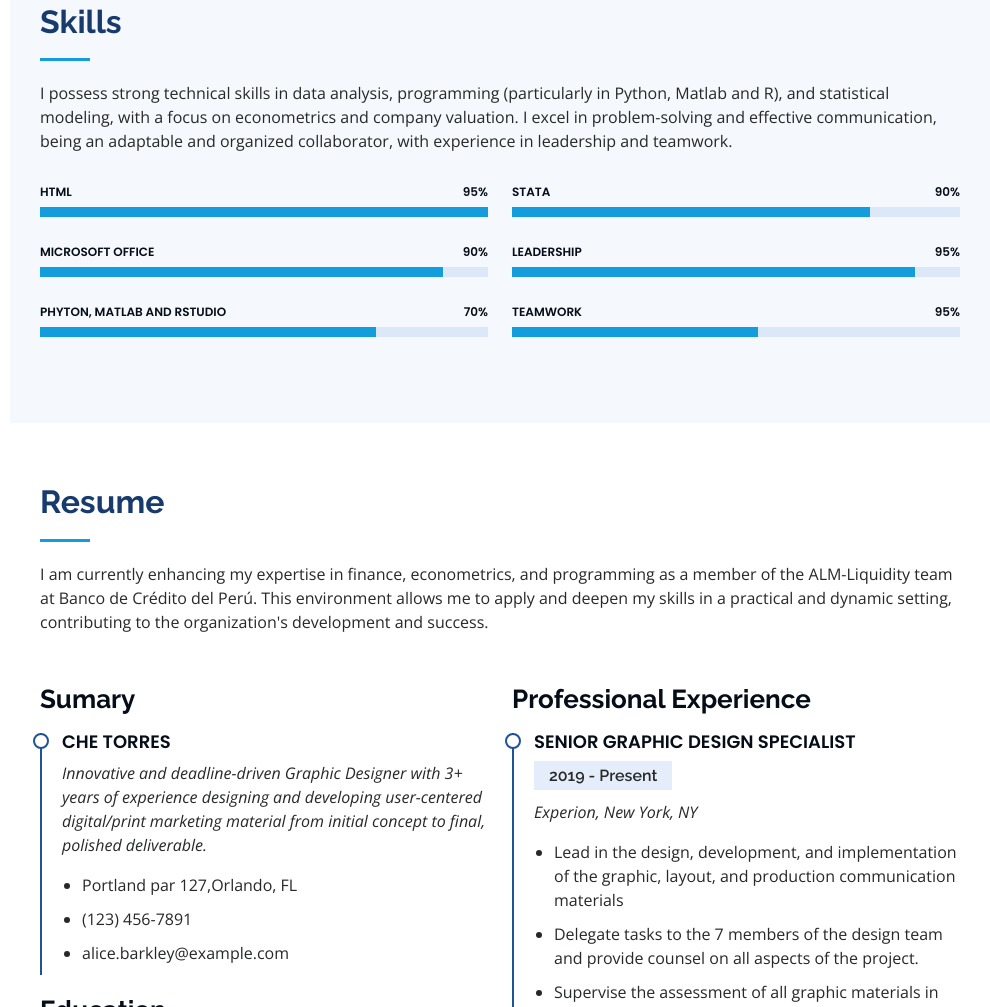
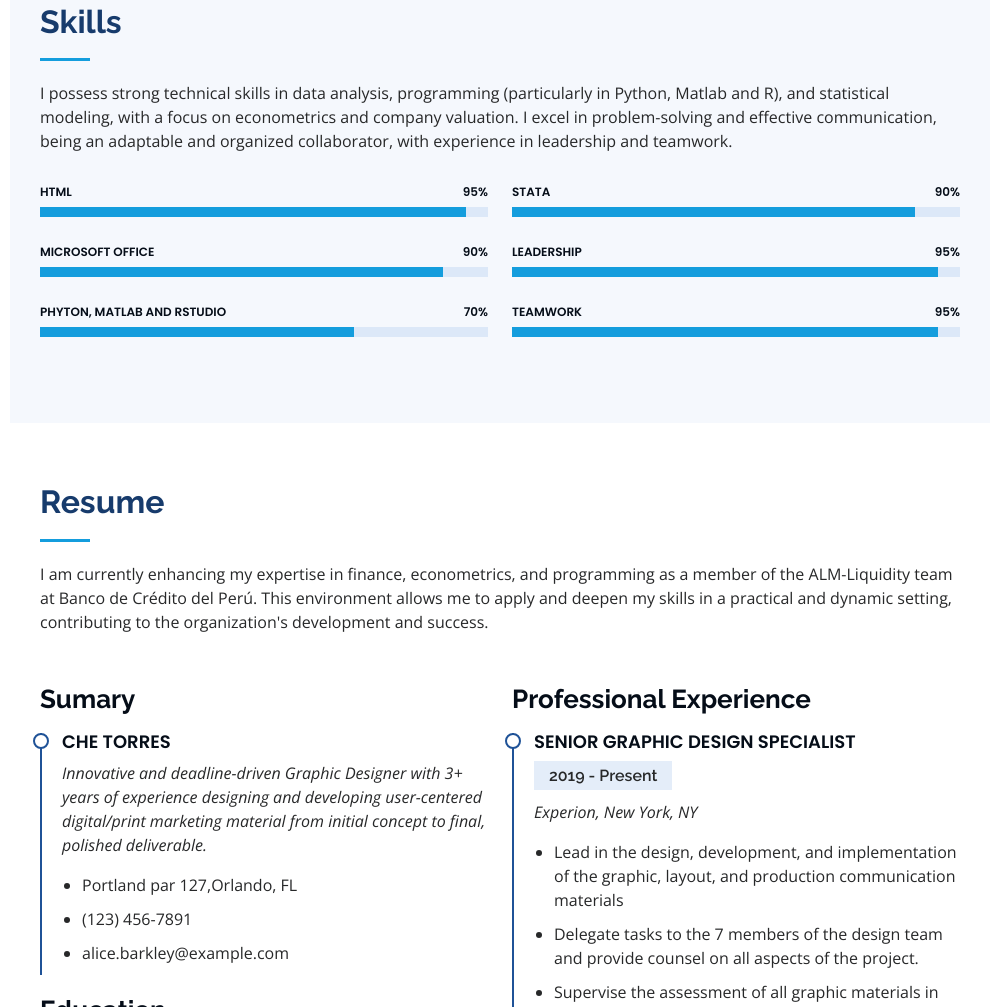
Before and after one commit to chetorresL/Che_Torres_CV, a plain HTML site: page index.html in a window 1280 px wide. Shown: the part 2074-3081 px from the top of the page, without its empty margins (290-1280 px from the left). Drawn offline with nearby package versions, Linux system fonts and the light colour scheme.

Commit message:
Update index.html

```diff
--- a/index.html
+++ b/index.html
@@ -191,7 +191,7 @@
             <div class="progress">
               <span class="skill">HTML <i class="val">95%</i></span>
               <div class="progress-bar-wrap">
-                <div class="progress-bar" role="progressbar" aria-valuenow="100" aria-valuemin="0" aria-valuemax="100"></div>
+                <div class="progress-bar" role="progressbar" aria-valuenow="95" aria-valuemin="0" aria-valuemax="100"></div>
               </div>
             </div>
 
@@ -205,7 +205,7 @@
             <div class="progress">
               <span class="skill">PHYTON, MATLAB AND RSTUDIO <i class="val">70%</i></span>
               <div class="progress-bar-wrap">
-                <div class="progress-bar" role="progressbar" aria-valuenow="75" aria-valuemin="0" aria-valuemax="100"></div>
+                <div class="progress-bar" role="progressbar" aria-valuenow="70" aria-valuemin="0" aria-valuemax="100"></div>
               </div>
             </div>
 
@@ -216,21 +216,21 @@
             <div class="progress">
               <span class="skill">STATA <i class="val">90%</i></span>
               <div class="progress-bar-wrap">
-                <div class="progress-bar" role="progressbar" aria-valuenow="80" aria-valuemin="0" aria-valuemax="100"></div>
+                <div class="progress-bar" role="progressbar" aria-valuenow="90" aria-valuemin="0" aria-valuemax="100"></div>
               </div>
             </div>
 
             <div class="progress">
               <span class="skill">LEADERSHIP <i class="val">95%</i></span>
               <div class="progress-bar-wrap">
-                <div class="progress-bar" role="progressbar" aria-valuenow="90" aria-valuemin="0" aria-valuemax="100"></div>
+                <div class="progress-bar" role="progressbar" aria-valuenow="95" aria-valuemin="0" aria-valuemax="100"></div>
               </div>
             </div>
 
             <div class="progress">
               <span class="skill">TEAMWORK <i class="val">95%</i></span>
               <div class="progress-bar-wrap">
-                <div class="progress-bar" role="progressbar" aria-valuenow="55" aria-valuemin="0" aria-valuemax="100"></div>
+                <div class="progress-bar" role="progressbar" aria-valuenow="95" aria-valuemin="0" aria-valuemax="100"></div>
               </div>
             </div>
 
```
